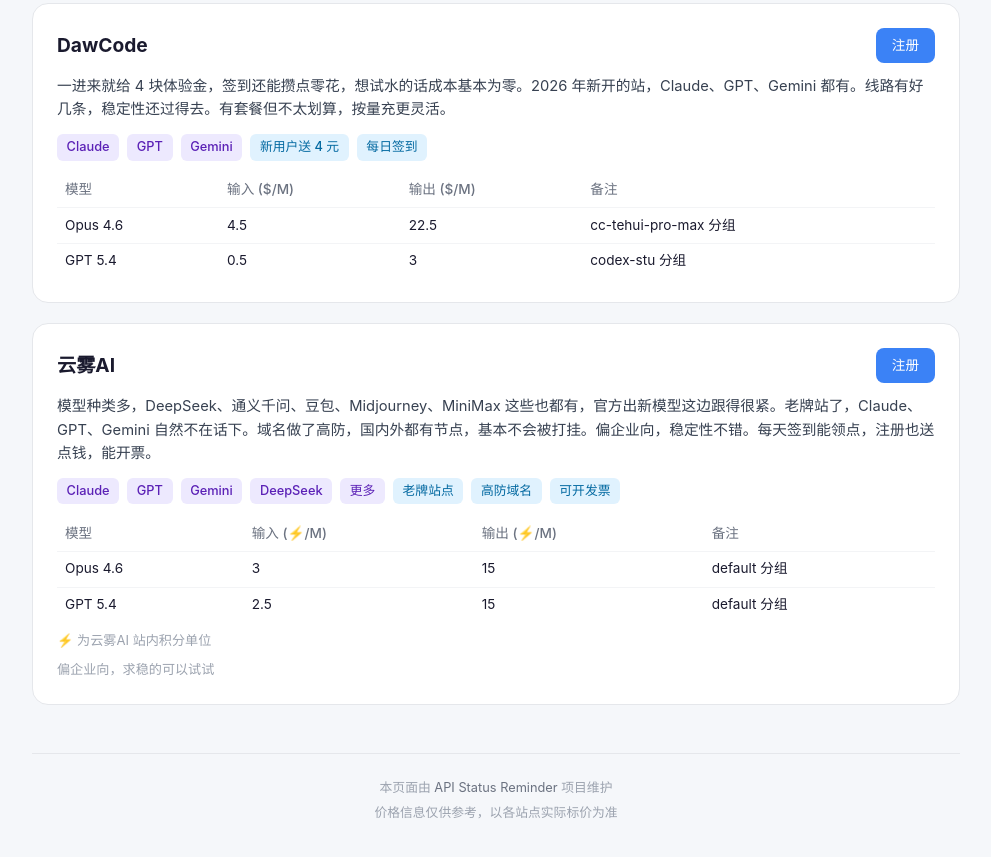
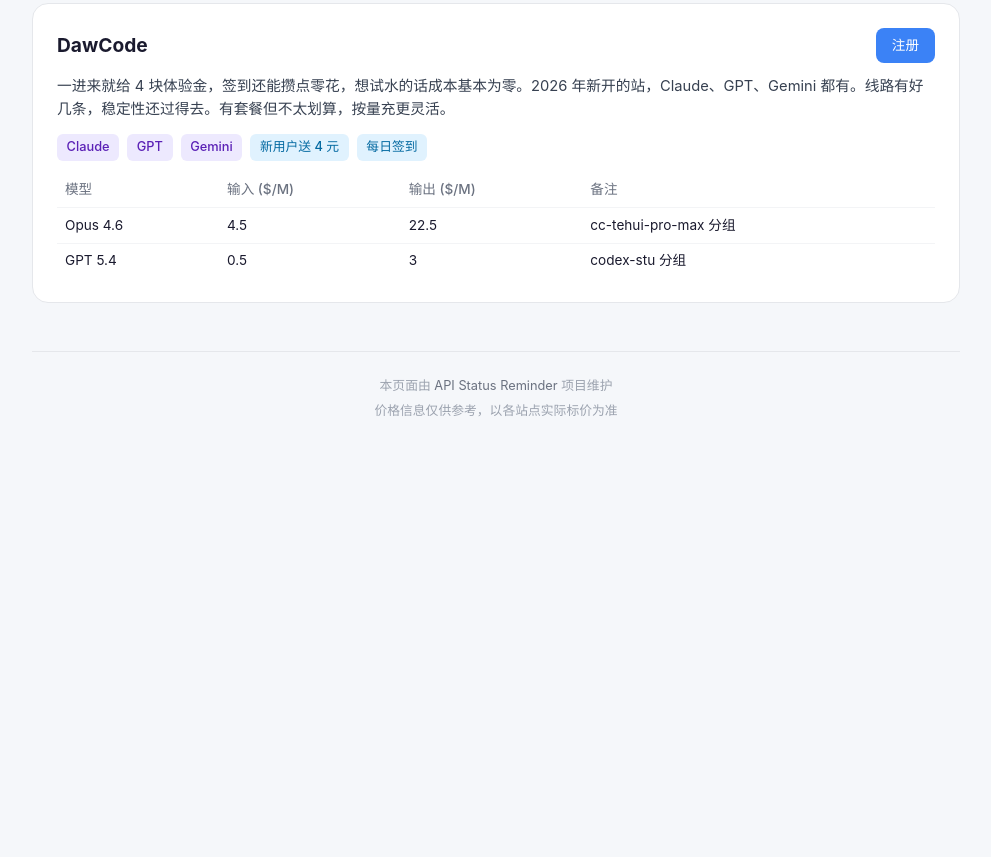
Before and after one commit to hilinc/api-status-reminder, a website: page docs/index.html in a window 1280 px wide. Shown: the part 2343-3200 px from the top of the page, without its empty margins (144-1135 px from the left). After the commit the page ends 2820 px from the top, so only its background shows below. Drawn offline with Linux system fonts and the light colour scheme.

Commit message:
docs: delete yunwu.ai

```diff
--- a/docs/index.html
+++ b/docs/index.html
@@ -545,52 +545,6 @@
           </table>
         </div>
       </div>
-
-      <div class="card">
-        <div class="card-header">
-          <h2>云雾AI</h2>
-          <a href="https://yunwu.ai/register?aff=YLwl" target="_blank">注册</a>
-        </div>
-        <div class="card-desc">
-          模型种类多，DeepSeek、通义千问、豆包、Midjourney、MiniMax 这些也都有，官方出新模型这边跟得很紧。老牌站了，Claude、GPT、Gemini
-          自然不在话下。域名做了高防，国内外都有节点，基本不会被打挂。偏企业向，稳定性不错。每天签到能领点，注册也送点钱，能开票。
-        </div>
-        <div class="card-meta">
-          <span class="tag tag-model">Claude</span>
-          <span class="tag tag-model">GPT</span>
-          <span class="tag tag-model">Gemini</span>
-          <span class="tag tag-model">DeepSeek</span>
-          <span class="tag tag-model">更多</span>
-          <span class="tag tag-feature">老牌站点</span>
-          <span class="tag tag-feature">高防域名</span>
-          <span class="tag tag-feature">可开发票</span>
-        </div>
-        <div class="pricing">
-          <table>
-            <tr>
-              <th>模型</th>
-              <th>输入 (⚡/M)</th>
-              <th>输出 (⚡/M)</th>
-              <th>备注</th>
-            </tr>
-            <tr>
-              <td>Opus 4.6</td>
-              <td>3</td>
-              <td>15</td>
-              <td>default 分组</td>
-            </tr>
-            <tr>
-              <td>GPT 5.4</td>
-              <td>2.5</td>
-              <td>15</td>
-              <td>default 分组</td>
-            </tr>
-          </table>
-        </div>
-        <div class="note">⚡ 为云雾AI 站内积分单位</div>
-        <div class="note">偏企业向，求稳的可以试试</div>
-      </div>
-
     </div>
 
     <footer>
```
